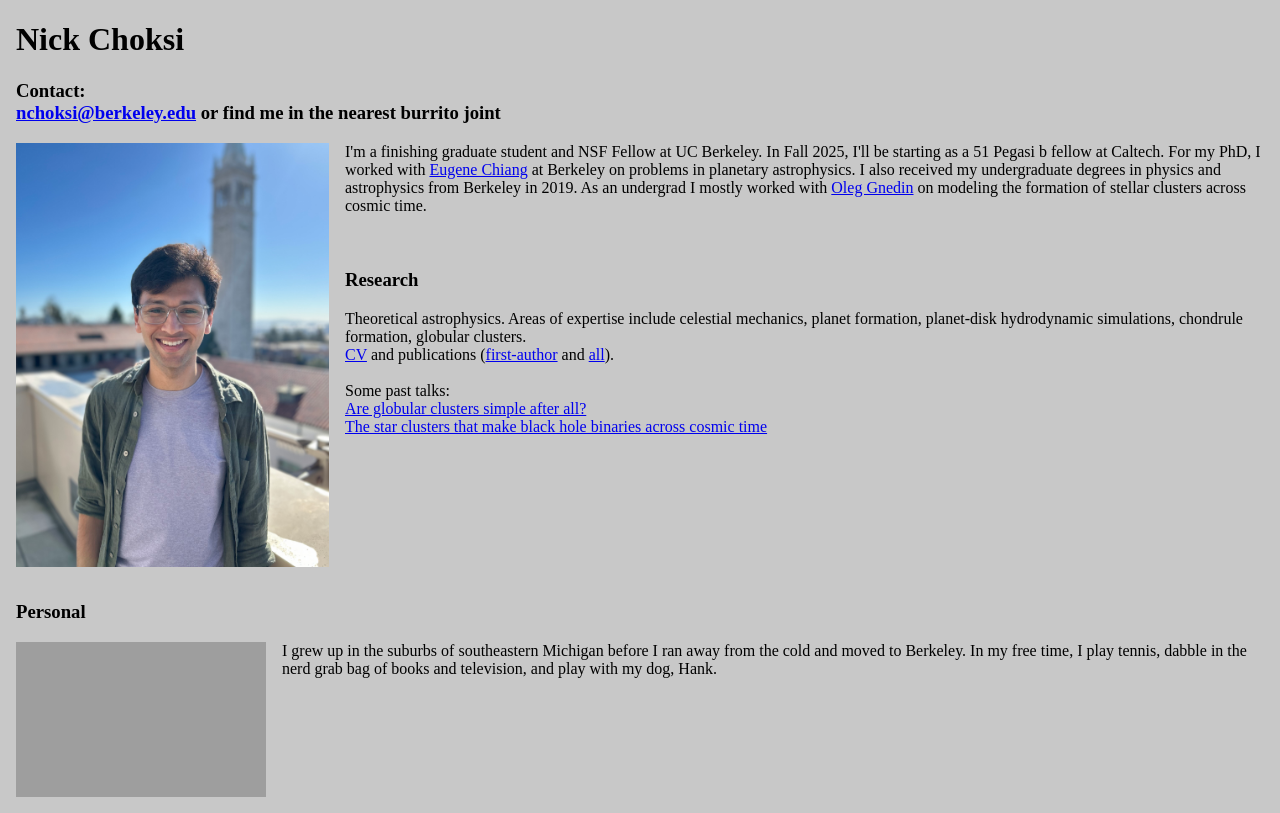
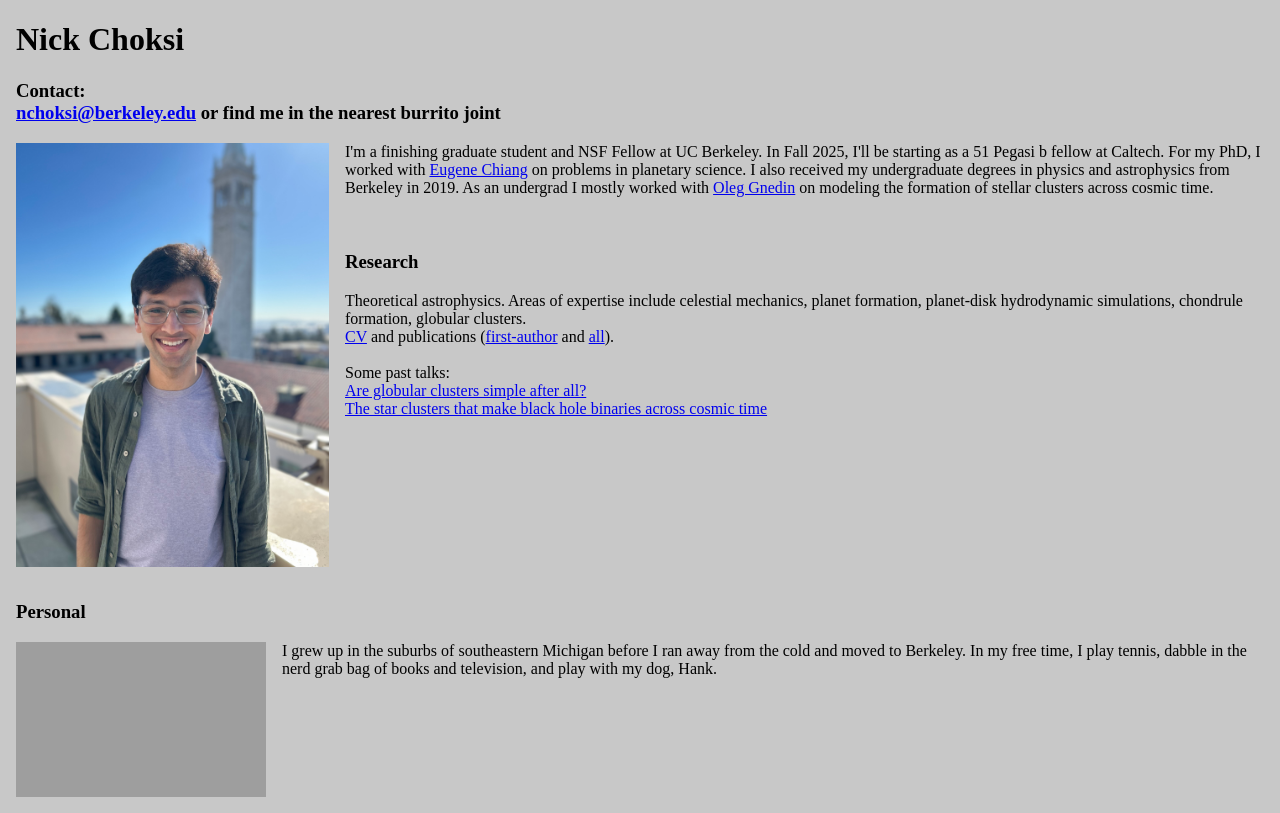
Before and after one commit to nickchoksi/nickchoksi.github.io, a plain HTML site: page index.html in a window 1280 px wide. Drawn offline with Linux system fonts and the light colour scheme; grey boxes are pictures that could not be loaded.

Commit message:
Update homepage content

```diff
--- a/index.html
+++ b/index.html
@@ -33,7 +33,7 @@
 
   <p>
     <img src="me.jpeg" alt="Nick Choksi" class="portrait">
-    I'm a finishing graduate student and NSF Fellow at UC Berkeley. In Fall 2025, I'll be starting as a 51 Pegasi b fellow at Caltech. For my PhD, I worked with <a href="https://w.astro.berkeley.edu/~echiang/">Eugene Chiang</a> at Berkeley on problems in planetary astrophysics. I also received my undergraduate degrees in physics and astrophysics from Berkeley in 2019. As an undergrad I mostly worked with <a href="http://www-personal.umich.edu/~ognedin/index.html">Oleg Gnedin</a> on modeling the formation of stellar clusters across cosmic time.<br><br><br>
+    I'm a finishing graduate student and NSF Fellow at UC Berkeley. In Fall 2025, I'll be starting as a 51 Pegasi b fellow at Caltech. For my PhD, I worked with <a href="https://w.astro.berkeley.edu/~echiang/">Eugene Chiang</a> on problems in planetary science. I also received my undergraduate degrees in physics and astrophysics from Berkeley in 2019. As an undergrad I mostly worked with <a href="http://www-personal.umich.edu/~ognedin/index.html">Oleg Gnedin</a> on modeling the formation of stellar clusters across cosmic time.<br><br><br>
   </p>
 
   <div>
```
